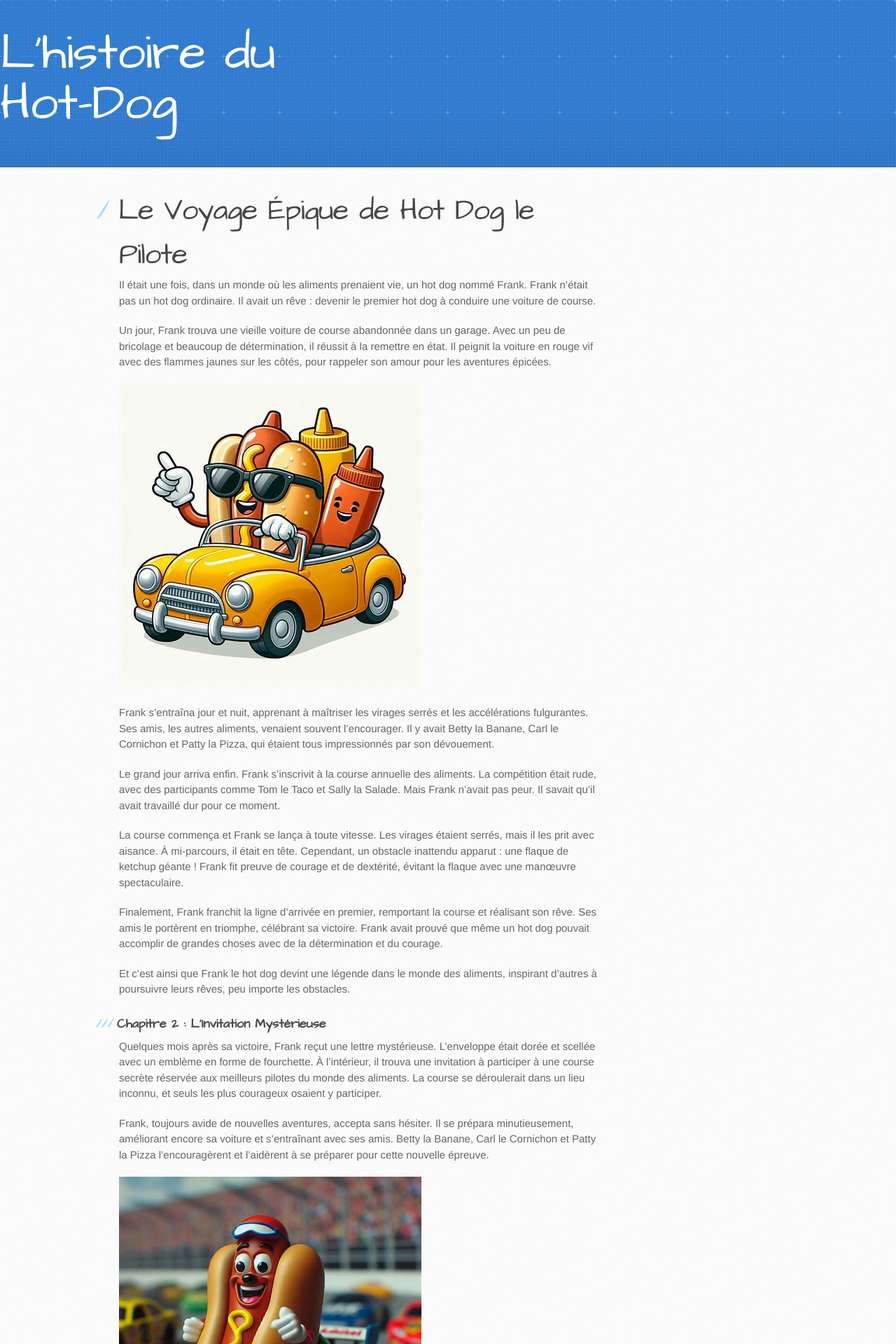
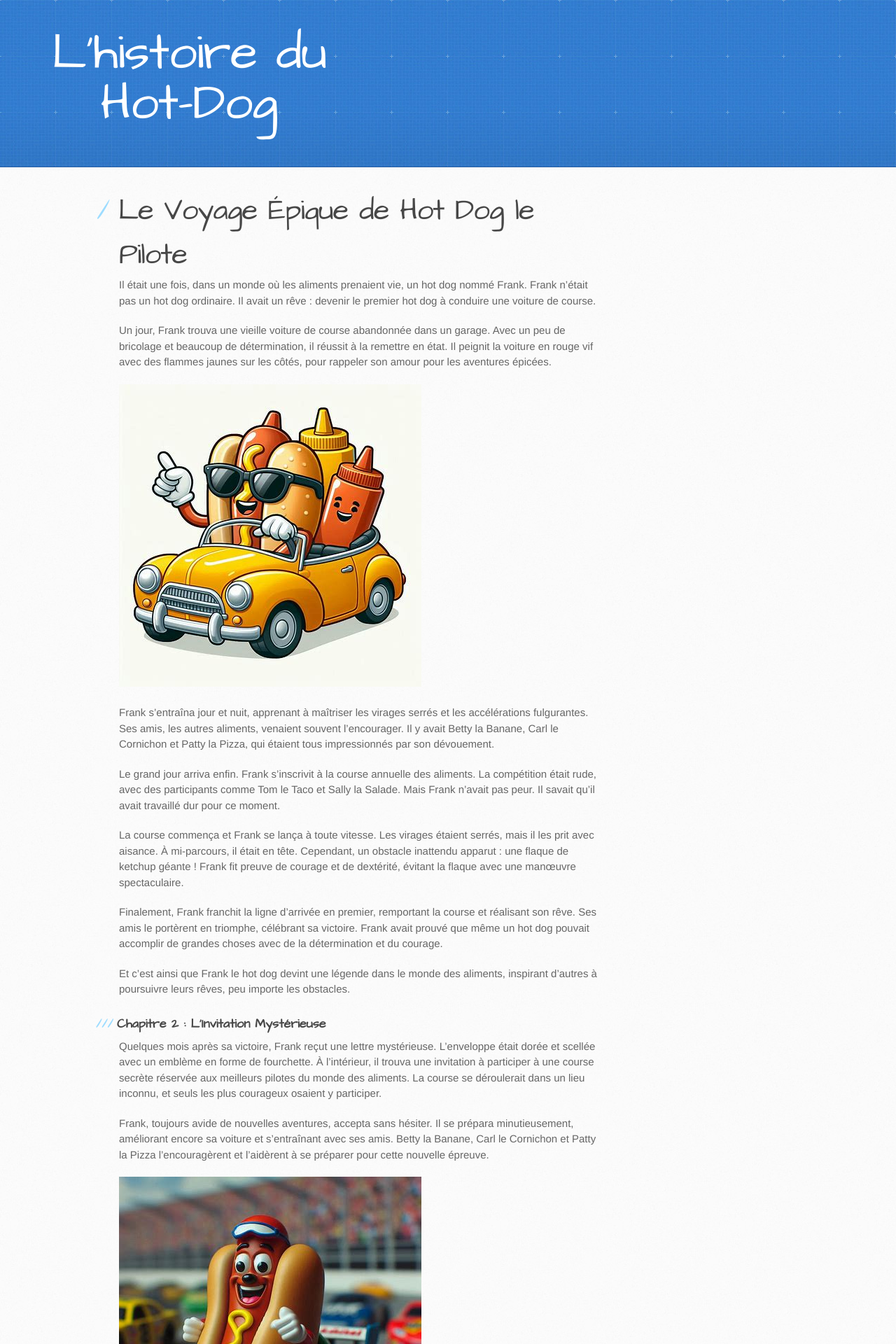
Before and after one commit to matheopierru62176/matheo.github.io, a Jekyll site: the page built from index.md, in a window 1280 px wide. Shown: the top 1920 px of the page at 70% size. Built offline with Jekyll 4.4.1, drawn with Linux system fonts in a browser that asks for light colours; our own code applies the rules of GitHub Pages for plain Markdown files.

Commit message:
modif du site

```diff
--- a/_layouts/default.html
+++ b/_layouts/default.html
@@ -16,7 +16,7 @@
 
   <body>
     <header>
-      <h1>L'histoire du Hot-Dog</h1>
+      <h1 style="text-align: center;">L'histoire du Hot-Dog</h1>
     </header>
 
     <div id="content-wrapper">
```
